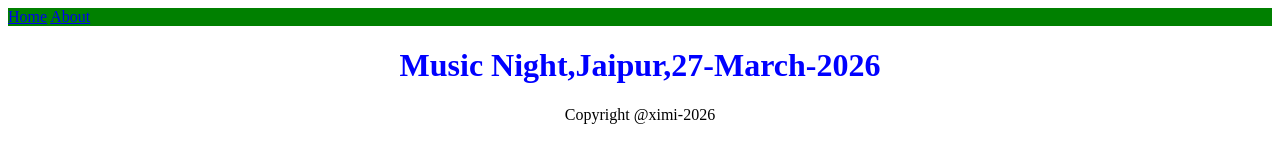
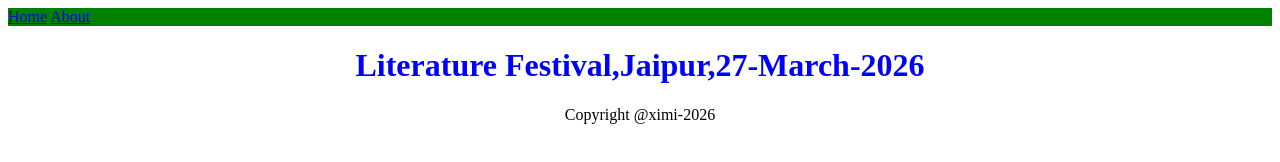
Before and after one commit to Prithvi-080104/webScraping, a plain HTML site: page index.html in a window 1280 px wide. Drawn offline with Linux system fonts and the light colour scheme.

Commit message:
Update index.html

```diff
--- a/index.html
+++ b/index.html
@@ -9,7 +9,7 @@
     <a href="#">Home</a>
     <a href="#">About</a>
   </nav>
-  <h1 style="color: blue;text-align: center;" id="cityevent">Music Night,Jaipur,27-March-2026</h1>
+  <h1 style="color: blue;text-align: center;" id="cityevent">Literature Festival,Jaipur,27-March-2026</h1>
   <p style="text-align: center" >Copyright @ximi-2026</p>
 </body>
 </html>
```
